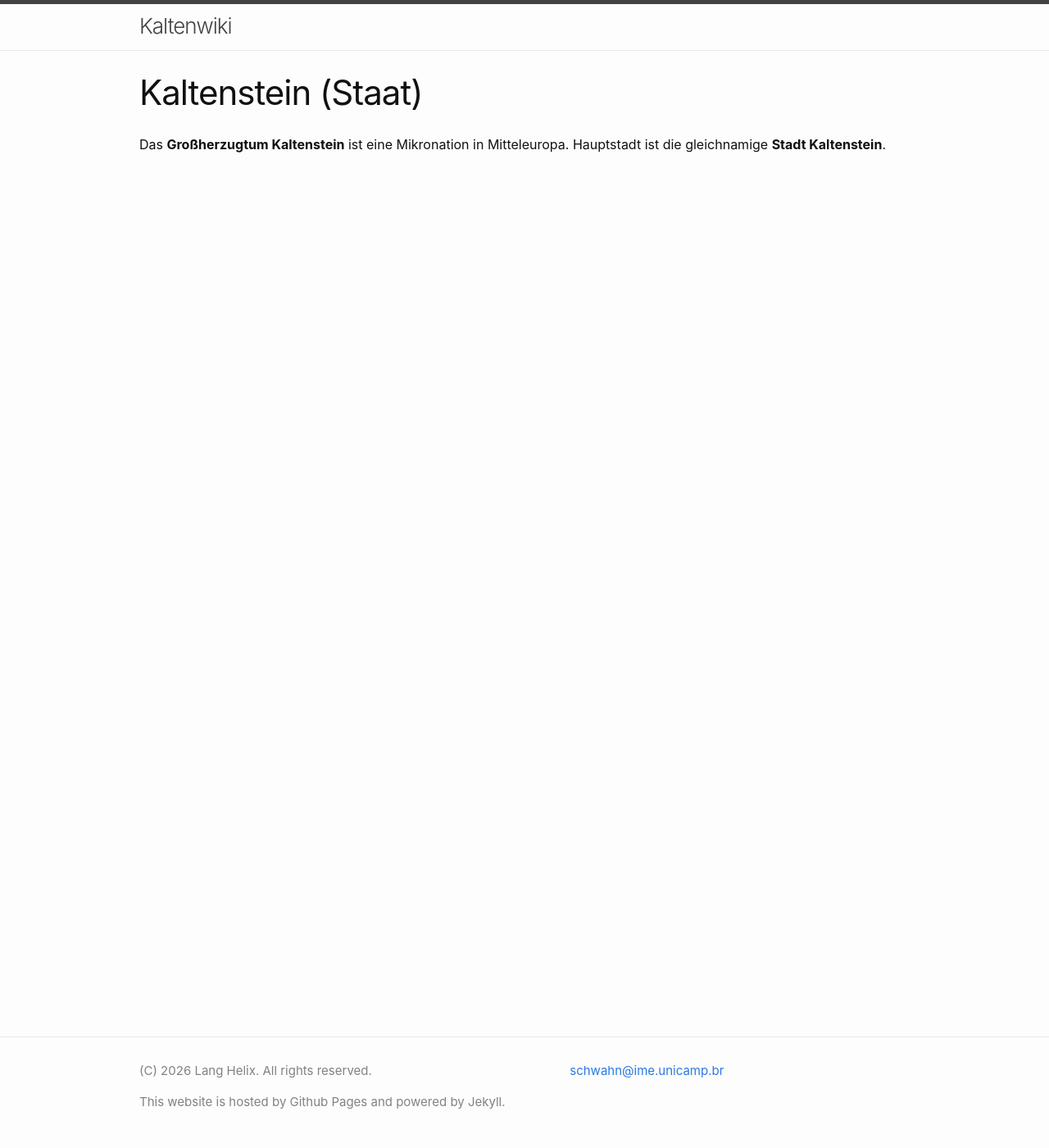
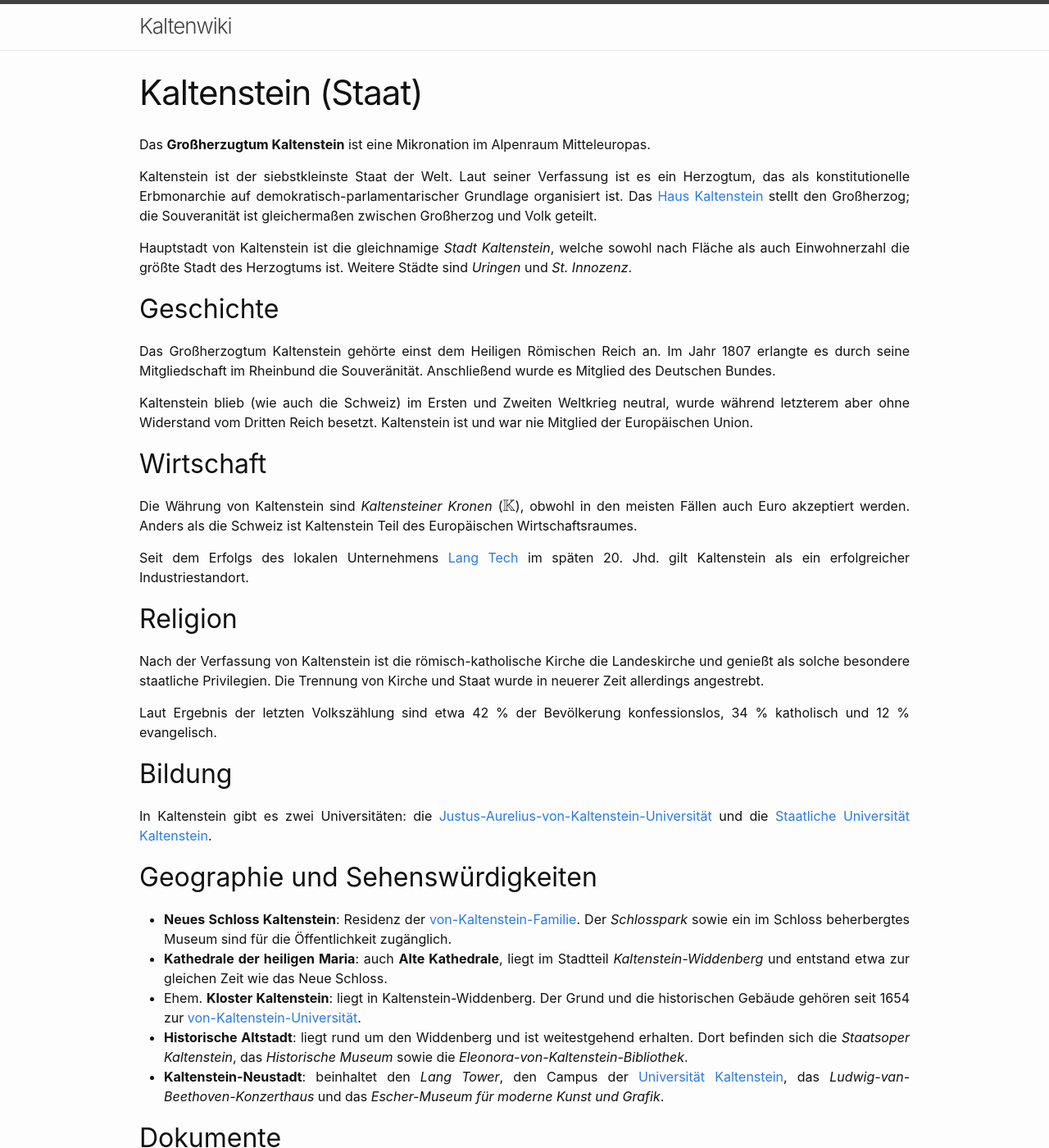
Before and after one commit to PSchwahn/kaltenwiki, a Jekyll site: the page built from _kaltenwiki/kaltenstein.md, in a window 1280 px wide and 1400 px high. Shown: the whole window at 82% size. Built offline with Jekyll 4.4.1, drawn with Linux system fonts in a browser that asks for light colours; some web fonts are replaced; some of the changed text lies outside the part shown.

Commit message:
Einführung, Styleguide und Tarot

```diff
--- a/_includes/footer.html
+++ b/_includes/footer.html
@@ -6,7 +6,7 @@
     <div class="footer-col-wrapper">
 
       <div class="footer-col footer-col-1">
-        (C) 2026 Lang Helix. All rights reserved.
+        (C) 2026 Lang Tech. All rights reserved.
       </div>
 
       <div class="footer-col footer-col-2">
--- a/_kaltenwiki/kaltenstein.md
+++ b/_kaltenwiki/kaltenstein.md
@@ -3,4 +3,43 @@ layout: page
 title: Kaltenstein (Staat)
 ---
 
-Das **Großherzugtum Kaltenstein** ist eine Mikronation in Mitteleuropa. Hauptstadt ist die gleichnamige **Stadt Kaltenstein**.
+Das **Großherzugtum Kaltenstein** ist eine Mikronation im Alpenraum Mitteleuropas.
+
+Kaltenstein ist der siebstkleinste Staat der Welt. Laut seiner Verfassung ist es ein Herzogtum, das als konstitutionelle Erbmonarchie auf demokratisch-parlamentarischer Grundlage organisiert ist. Das [Haus Kaltenstein]({{ "kaltenwiki/von_kaltenstein" | relative_url }}) stellt den Großherzog; die Souveranität ist gleichermaßen zwischen Großherzog und Volk geteilt.
+
+Hauptstadt von Kaltenstein ist die gleichnamige *Stadt Kaltenstein*, welche sowohl nach Fläche als auch Einwohnerzahl die größte Stadt des Herzogtums ist. Weitere Städte sind *Uringen* und *St. Innozenz*.
+
+## Geschichte
+
+Das Großherzogtum Kaltenstein gehörte einst dem Heiligen Römischen Reich an. Im Jahr 1807 erlangte es durch seine Mitgliedschaft im Rheinbund die Souveränität. Anschließend wurde es Mitglied des Deutschen Bundes.
+
+Kaltenstein blieb (wie auch die Schweiz) im Ersten und Zweiten Weltkrieg neutral, wurde während letzterem aber ohne Widerstand vom Dritten Reich besetzt. Kaltenstein ist und war nie Mitglied der Europäischen Union.
+
+## Wirtschaft
+
+Die Währung von Kaltenstein sind *Kaltensteiner Kronen* ($$\mathbb{K}$$), obwohl in den meisten Fällen auch Euro akzeptiert werden. Anders als die Schweiz ist Kaltenstein Teil des Europäischen Wirtschaftsraumes.
+
+Seit dem Erfolgs des lokalen Unternehmens [Lang Tech]({{ "kaltenwiki/lang_tech" | relative_url }}) im späten 20. Jhd. gilt Kaltenstein als ein erfolgreicher Industriestandort.
+
+## Religion
+
+Nach der Verfassung von Kaltenstein ist die römisch-katholische Kirche die Landeskirche und genießt als solche besondere staatliche Privilegien. Die Trennung von Kirche und Staat wurde in neuerer Zeit allerdings angestrebt.
+
+Laut Ergebnis der letzten Volkszählung sind etwa 42 % der Bevölkerung konfessionslos, 34 % katholisch und 12 % evangelisch.
+
+## Bildung
+
+In Kaltenstein gibt es zwei Universitäten: die [Justus-Aurelius-von-Kaltenstein-Universität]({{ "kaltenwiki/vk_uni" | relative_url }}) und die [Staatliche Universität Kaltenstein]({{ "kaltenwiki/uni_kaltenstein" | relative_url }}).
+
+## Geographie und Sehenswürdigkeiten
+
+* **Neues Schloss Kaltenstein**: Residenz der [von-Kaltenstein-Familie]({{ "kaltenwiki/von_kaltenstein" | relative_url }}). Der *Schlosspark* sowie ein im Schloss beherbergtes Museum sind für die Öffentlichkeit zugänglich.
+* **Kathedrale der heiligen Maria**: auch **Alte Kathedrale**, liegt im Stadtteil *Kaltenstein-Widdenberg* und entstand etwa zur gleichen Zeit wie das Neue Schloss.
+* Ehem. **Kloster Kaltenstein**: liegt in Kaltenstein-Widdenberg. Der Grund und die historischen Gebäude gehören seit 1654 zur [von-Kaltenstein-Universität]({{ "kaltenwiki/vk_uni" | relative_url }}).
+* **Historische Altstadt**: liegt rund um den Widdenberg und ist weitestgehend erhalten. Dort befinden sich die *Staatsoper Kaltenstein*, das *Historische Museum* sowie die *Eleonora-von-Kaltenstein-Bibliothek*.
+* **Kaltenstein-Neustadt**: beinhaltet den *Lang Tower*, den Campus der [Universität Kaltenstein]({{ "kaltenwiki/uni_kaltenstein" | relative_url }}), das *Ludwig-van-Beethoven-Konzerthaus* und das *Escher-Museum für moderne Kunst und Grafik*.
+
+
+## Dokumente
+
+* [Kaltenstein. Tradition und Moderne]({{ "kaltenmedia/Einfuehrung.pdf" | relative_url }})
--- a/index.markdown
+++ b/index.markdown
@@ -9,3 +9,8 @@ Liste aller Artikel:
 {% for x in site.kaltenwiki %}
 * [{{ x.title }}]({{ x.url | relative_url }})
 {% endfor %}
+
+Styleguide für Mitwirkende:
+* **Fett** ist für Definitionen: Der Begriff, um den es auf der jeweiligen Seite geht; seine Synonyme/Aliase; Unterbegriffe, die auf dieser Seite eingeführt werden.
+* *Kursiv* ist für Begriffe, die auf der jeweiligen Seite nicht definiert werden und auch nicht verlinkt sind. Nur die erste Nennung des Begriffes auf der Seite wird kursiv gesetzt. Werden Begriffe in einer Liste aufgezählt, kann auf Kursivsetzung verzichtet werden.
+* Wann immer möglich (d.h. wenn eine entsprechende Seite existiert), soll zu verwendeten Begriffen ein [Link]({{ "/" | relative_url }}) gesetzt werden. Außer natürlich, wenn der Link wieder auf dieselbe Seite führt.
```
Also changed, not shown: _kaltenwiki/justus_aurelius_vk.md (+1 -1 lines), _kaltenwiki/lang_tech.md (added, +15 -0 lines), _kaltenwiki/tarot.md (added, +27 -0 lines), _kaltenwiki/uni_kaltenstein.md (+8 -2 lines), _kaltenwiki/vk_uni.md (+4 -2 lines), _kaltenwiki/von_kaltenstein.md (added, +12 -0 lines), 1 other file.
